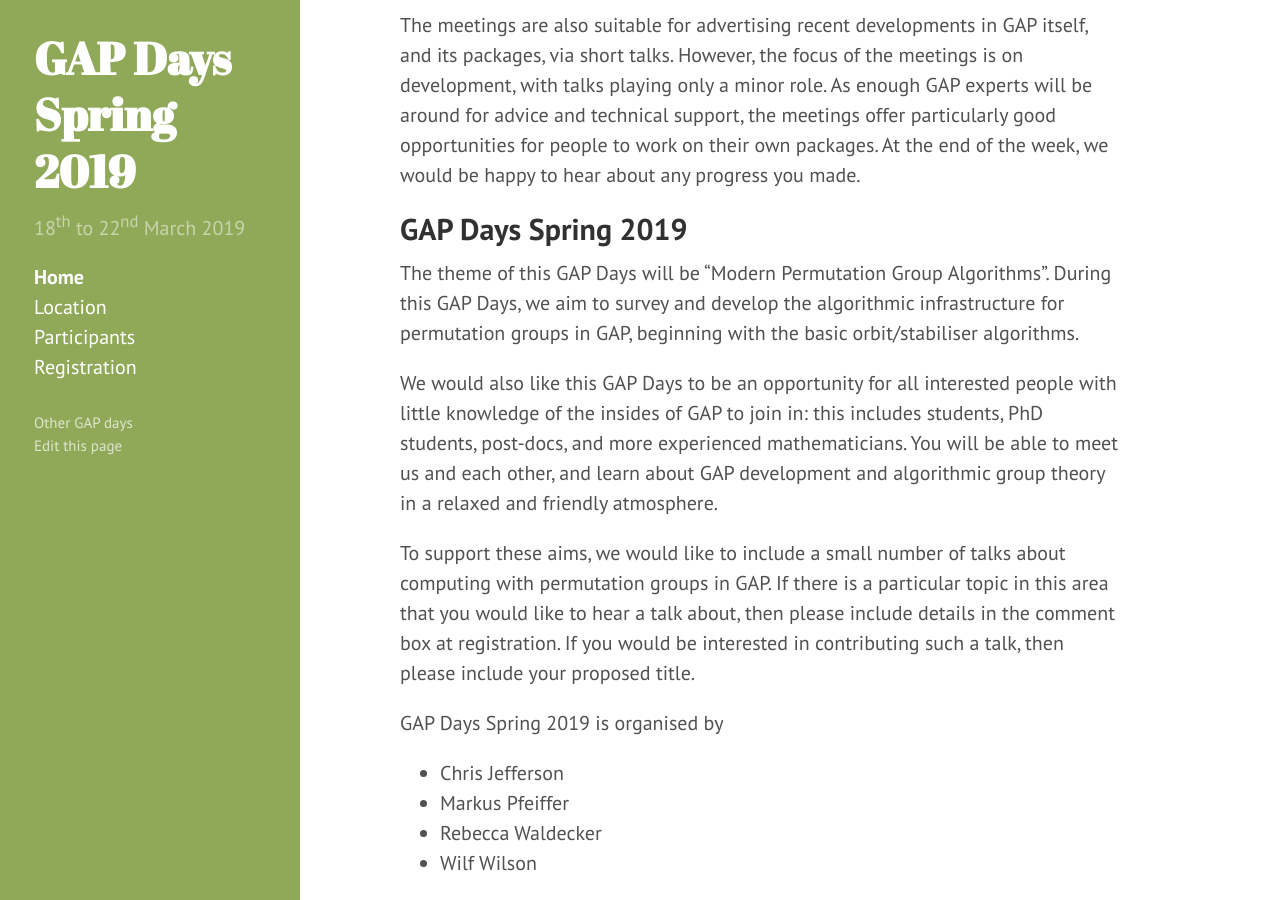
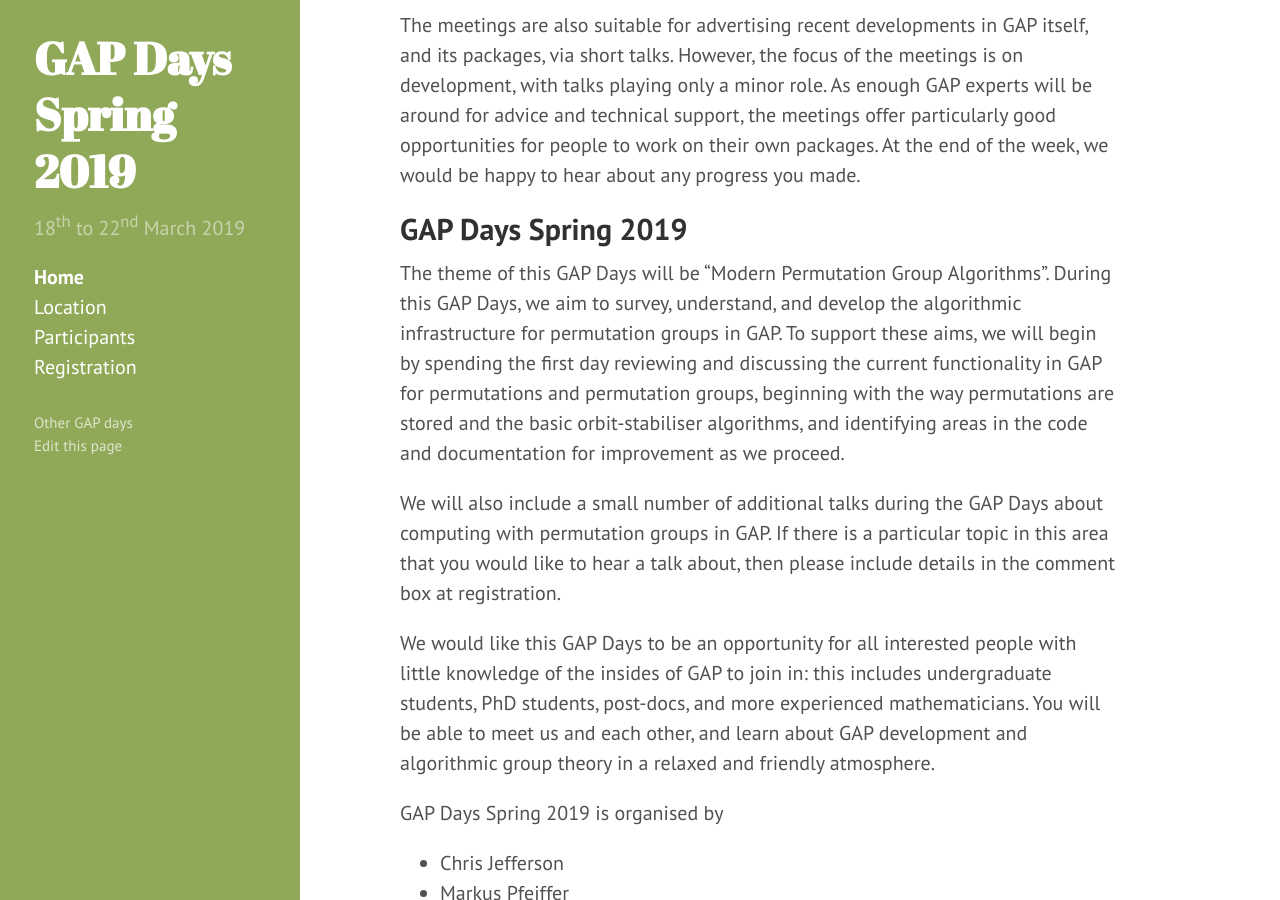
Before and after one commit to jesusmartinez-garcia/2020-01-21-colchester-workshop, a Jekyll site: the page built from index.md, in a window 1280 px wide and 900 px high, scrolled down 454 px. Built offline with Jekyll 4.4.1, drawn with Linux system fonts in a browser that asks for light colours.

Commit message:
Update index to align with 2nd announcement

```diff
--- a/index.md
+++ b/index.md
@@ -23,21 +23,24 @@ week, we would be happy to hear about any progress you made.
 
 ## {{ site.title }}
 
-The theme of this GAP Days will be “Modern Permutation Group Algorithms”. During
-this GAP Days, we aim to survey and develop the algorithmic infrastructure for
-permutation groups in GAP, beginning with the basic orbit/stabiliser algorithms.
+The theme of this GAP Days will be “Modern Permutation Group Algorithms”.
+During this GAP Days, we aim to survey, understand, and develop the algorithmic
+infrastructure for permutation groups in GAP. To support these aims, we will
+begin by spending the first day reviewing and discussing the current
+functionality in GAP for permutations and permutation groups, beginning with the
+way permutations are stored and the basic orbit-stabiliser algorithms, and
+identifying areas in the code and documentation for improvement as we proceed.
 
-We would also like this GAP Days to be an opportunity for all interested people
-with little knowledge of the insides of GAP to join in: this includes students,
-PhD students, post-docs, and more experienced mathematicians. You will be able
-to meet us and each other, and learn about GAP development and algorithmic group
-theory in a relaxed and friendly atmosphere.
+We will also include a small number of additional talks during the GAP Days
+about computing with permutation groups in GAP. If there is a particular topic
+in this area that you would like to hear a talk about, then please include
+details in the comment box at registration.
 
-To support these aims, we would like to include a small number of talks about
-computing with permutation groups in GAP. If there is a particular topic in this
-area that you would like to hear a talk about, then please include details in
-the comment box at registration.  If you would be interested in contributing
-such a talk, then please include your proposed title.
+We would like this GAP Days to be an opportunity for all interested people with
+little knowledge of the insides of GAP to join in: this includes undergraduate
+students, PhD students, post-docs, and more experienced mathematicians. You will
+be able to meet us and each other, and learn about GAP development and
+algorithmic group theory in a relaxed and friendly atmosphere.
 
 GAP Days Spring 2019 is organised by
 
```
